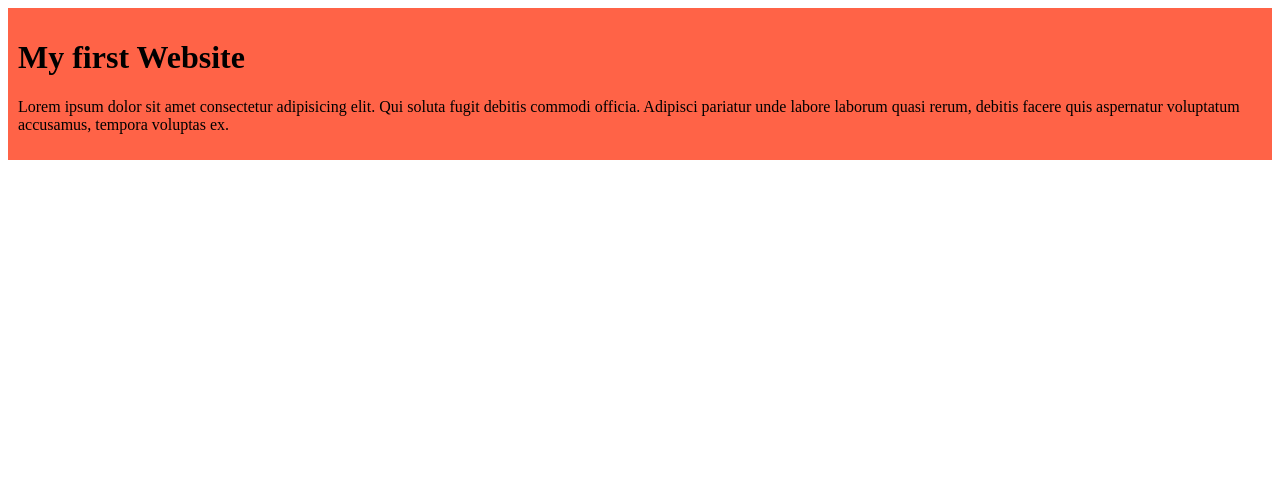
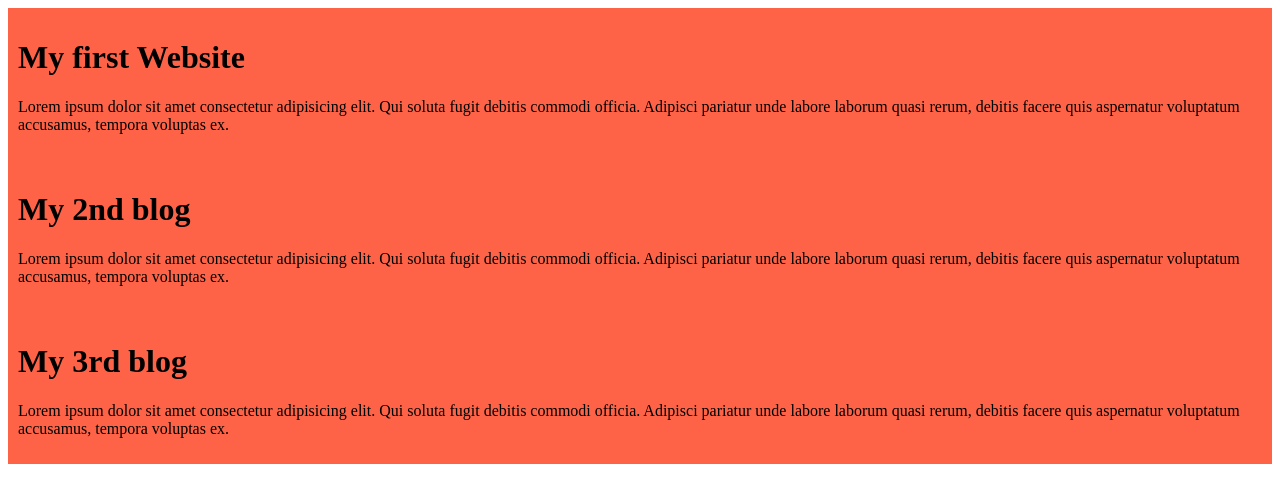
Before and after one commit to Ashikremian1/my-simple-website, a plain HTML site: page index.html in a window 1280 px wide. Drawn offline with Linux system fonts and the light colour scheme.

Commit message:
Added 2nd and 3rd blog

```diff
--- a/index.html
+++ b/index.html
@@ -11,5 +11,15 @@
         <h1>My first Website</h1>
         <p>Lorem ipsum dolor sit amet consectetur adipisicing elit. Qui soluta fugit debitis commodi officia. Adipisci pariatur unde labore laborum quasi rerum, debitis facere quis aspernatur voluptatum accusamus, tempora voluptas ex.</p>
     </div>
+<body>
+    <div>
+        <h1>My 2nd blog</h1>
+        <p>Lorem ipsum dolor sit amet consectetur adipisicing elit. Qui soluta fugit debitis commodi officia. Adipisci pariatur unde labore laborum quasi rerum, debitis facere quis aspernatur voluptatum accusamus, tempora voluptas ex.</p>
+    </div>
+<body>
+    <div>
+        <h1>My 3rd blog</h1>
+        <p>Lorem ipsum dolor sit amet consectetur adipisicing elit. Qui soluta fugit debitis commodi officia. Adipisci pariatur unde labore laborum quasi rerum, debitis facere quis aspernatur voluptatum accusamus, tempora voluptas ex.</p>
+    </div>
 </body>
 </html>
```
